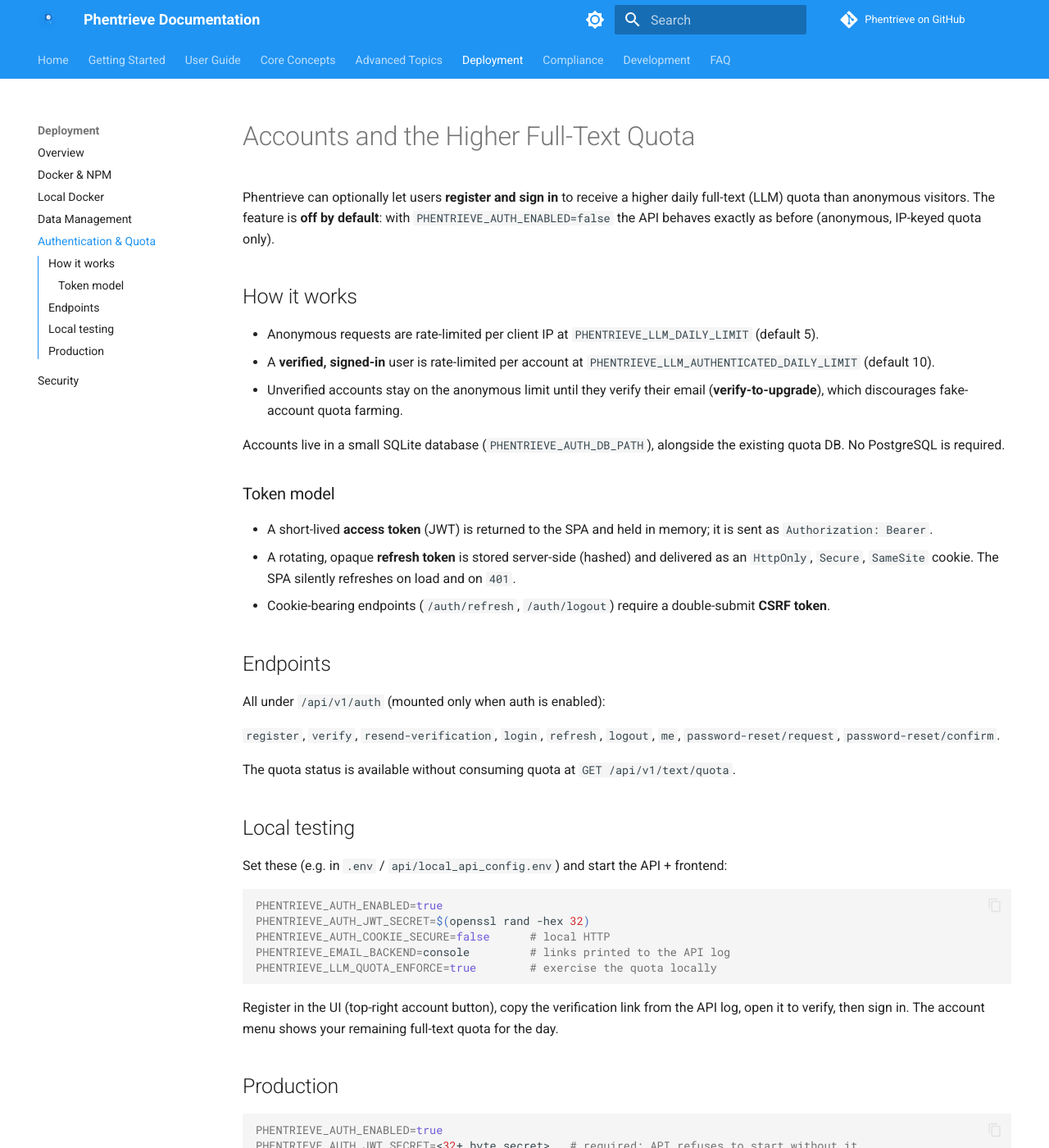
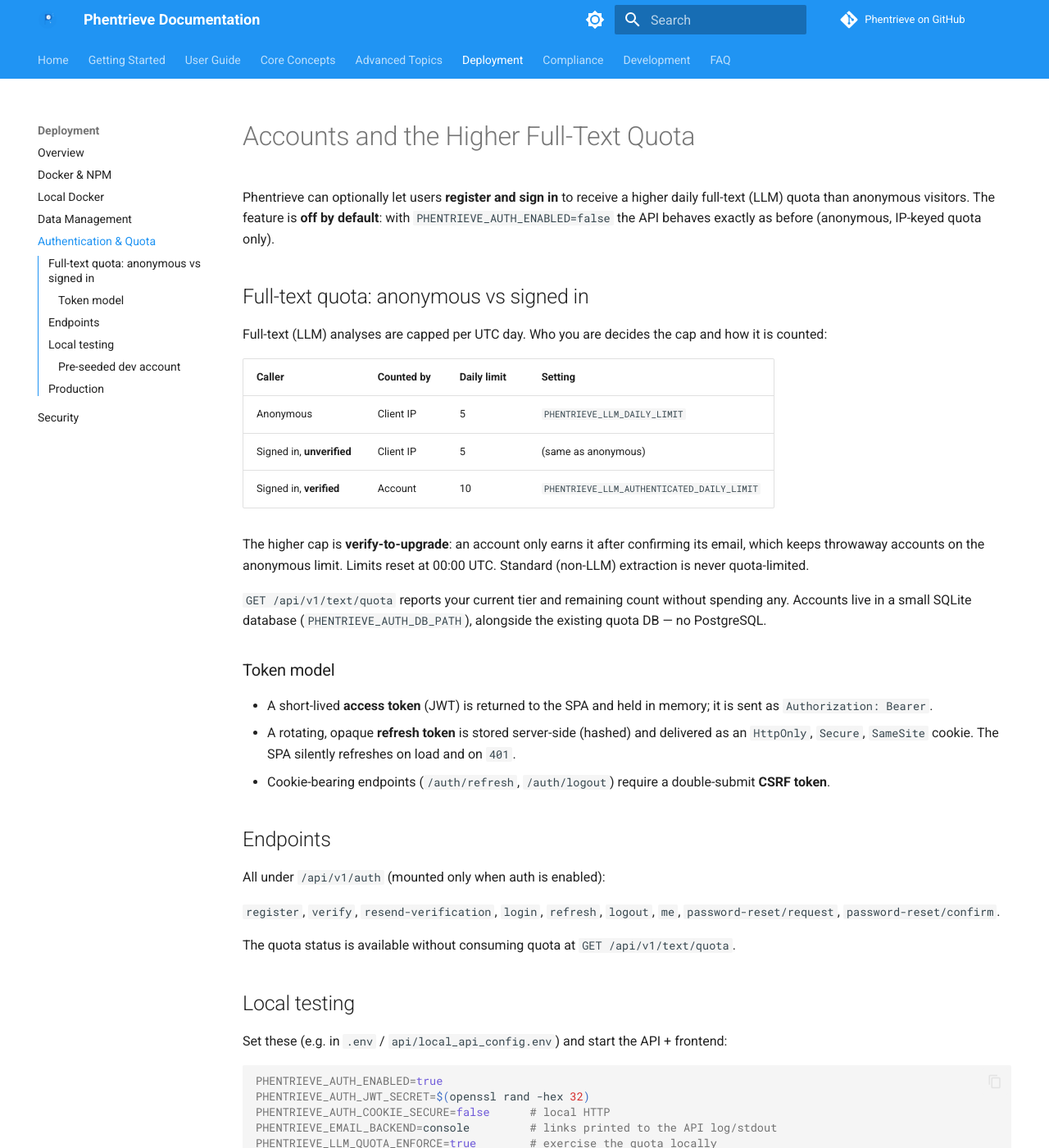
Before and after one commit to berntpopp/phentrieve, an MkDocs documentation site: the page built from docs/deployment/authentication.md, in a window 1280 px wide and 1400 px high. Shown: the whole window at 82% size. Built offline with MkDocs 1.6.1 and Material for MkDocs 9.7.7, drawn with Linux system fonts in a browser that asks for light colours; comment, search, counter and statistics services are not loaded; some of the changed text lies outside the part shown.

Commit message:
docs: explain anonymous vs registered full-text quota tiers
Add a tier comparison table + verify-to-upgrade note to the auth guide,
document the pre-seeded dev account, and cross-link concise quota notes
from api-usage and frontend-usage.

Co-Authored-By: Claude Opus 4.8 (1M context) <noreply@anthropic.com>

````diff
--- a/docs/deployment/authentication.md
+++ b/docs/deployment/authentication.md
@@ -5,17 +5,24 @@ higher daily full-text (LLM) quota than anonymous visitors. The feature is
 **off by default**: with `PHENTRIEVE_AUTH_ENABLED=false` the API behaves exactly
 as before (anonymous, IP-keyed quota only).
 
-## How it works
+## Full-text quota: anonymous vs signed in
 
-- Anonymous requests are rate-limited per client IP at
-  `PHENTRIEVE_LLM_DAILY_LIMIT` (default 5).
-- A **verified, signed-in** user is rate-limited per account at
-  `PHENTRIEVE_LLM_AUTHENTICATED_DAILY_LIMIT` (default 10).
-- Unverified accounts stay on the anonymous limit until they verify their email
-  (**verify-to-upgrade**), which discourages fake-account quota farming.
+Full-text (LLM) analyses are capped per UTC day. Who you are decides the cap and
+how it is counted:
 
-Accounts live in a small SQLite database (`PHENTRIEVE_AUTH_DB_PATH`), alongside
-the existing quota DB. No PostgreSQL is required.
+| Caller | Counted by | Daily limit | Setting |
+| --- | --- | --- | --- |
+| Anonymous | Client IP | 5 | `PHENTRIEVE_LLM_DAILY_LIMIT` |
+| Signed in, **unverified** | Client IP | 5 | (same as anonymous) |
+| Signed in, **verified** | Account | 10 | `PHENTRIEVE_LLM_AUTHENTICATED_DAILY_LIMIT` |
+
+The higher cap is **verify-to-upgrade**: an account only earns it after
+confirming its email, which keeps throwaway accounts on the anonymous limit.
+Limits reset at 00:00 UTC. Standard (non-LLM) extraction is never quota-limited.
+
+`GET /api/v1/text/quota` reports your current tier and remaining count without
+spending any. Accounts live in a small SQLite database
+(`PHENTRIEVE_AUTH_DB_PATH`), alongside the existing quota DB — no PostgreSQL.
 
 ### Token model
 
@@ -46,13 +53,26 @@ frontend:
 PHENTRIEVE_AUTH_ENABLED=true
 PHENTRIEVE_AUTH_JWT_SECRET=$(openssl rand -hex 32)
 PHENTRIEVE_AUTH_COOKIE_SECURE=false      # local HTTP
-PHENTRIEVE_EMAIL_BACKEND=console         # links printed to the API log
+PHENTRIEVE_EMAIL_BACKEND=console         # links printed to the API log/stdout
 PHENTRIEVE_LLM_QUOTA_ENFORCE=true        # exercise the quota locally
 ```
 
 Register in the UI (top-right account button), copy the verification link from
 the API log, open it to verify, then sign in. The account menu shows your
 remaining full-text quota for the day.
+
+### Pre-seeded dev account
+
+To skip the register/verify step, seed a ready-to-use, already-verified account
+at startup:
+
+```bash
+PHENTRIEVE_AUTH_SEED_EMAIL=dev@phentrieve.org
+PHENTRIEVE_AUTH_SEED_PASSWORD=DevPassw0rd!
+```
+
+The account is created (or refreshed to match these credentials) on each boot,
+so you can sign in immediately. Leave both empty in production.
 
 ## Production
 
````
Also changed, not shown: docs/user-guide/api-usage.md (+6 -0 lines), docs/user-guide/frontend-usage.md (+11 -0 lines).
